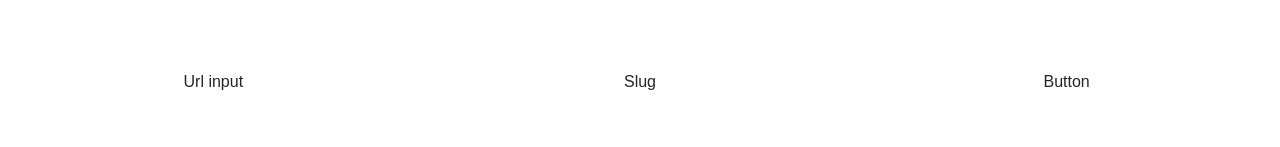
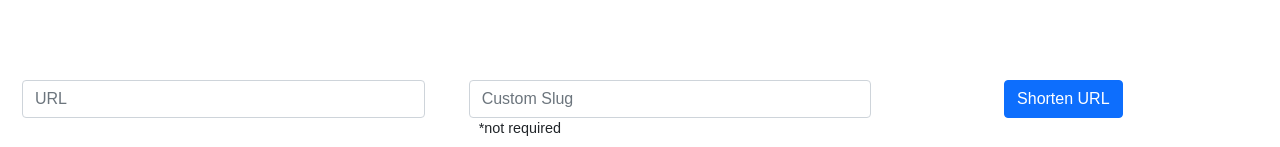
Before and after one commit to jraynovic/apollo-client, a React (Create React App) app: page / in a window 1280 px wide. Shown: the part 650-797 px from the top of the page. Built offline with nearby package versions, Linux system fonts and the light colour scheme.

Commit message:
Build: Add logic to inputs

```diff
--- a/src/components/InputComponent.js
+++ b/src/components/InputComponent.js
@@ -1,17 +1,38 @@
-import React from "react";
-import { Row, Col } from "reactstrap";
+import React, { useState } from "react";
+import { Row, Col, Input, Button, FormGroup, FormFeedback } from "reactstrap";
 const InputComponent = () => {
+  const [url, setUrl] = useState("");
+  const [slug, setSlug] = useState("");
+  const [alreadyTaken, setAlreadyTaken] = useState(false);
+
+  const submitHandler = () => {
+    if (url) {
+      alert(`URL entered: ${url} Slug entered: ${slug}`);
+    }
+  };
   return (
     <>
-      <Col xs={12} md={4}>
-        Url input
+      <Col xs={12} md={4} style={{ margin: 10 }}>
+        <Input
+          placeholder="URL"
+          value={url}
+          onChange={(e) => setUrl(e.target.value)}
+        />
       </Col>
-      <Col xs={12} md={4}>
-        {" "}
-        Slug
+      <Col xs={12} md={4} style={{ margin: 10 }}>
+        <Input
+          placeholder="Custom Slug"
+          value={slug}
+          onChange={(e) => setSlug(e.target.value)}
+        />
+        <div style={{ textAlign: "left", fontSize: ".9rem", marginLeft: 10 }}>
+          *not required
+        </div>
       </Col>
-      <Col xs={12} md={4}>
-        Button
+      <Col xs={12} md={3} style={{ margin: 10 }}>
+        <Button onClick={() => submitHandler()} color="primary">
+          Shorten URL
+        </Button>
       </Col>
     </>
   );
```
